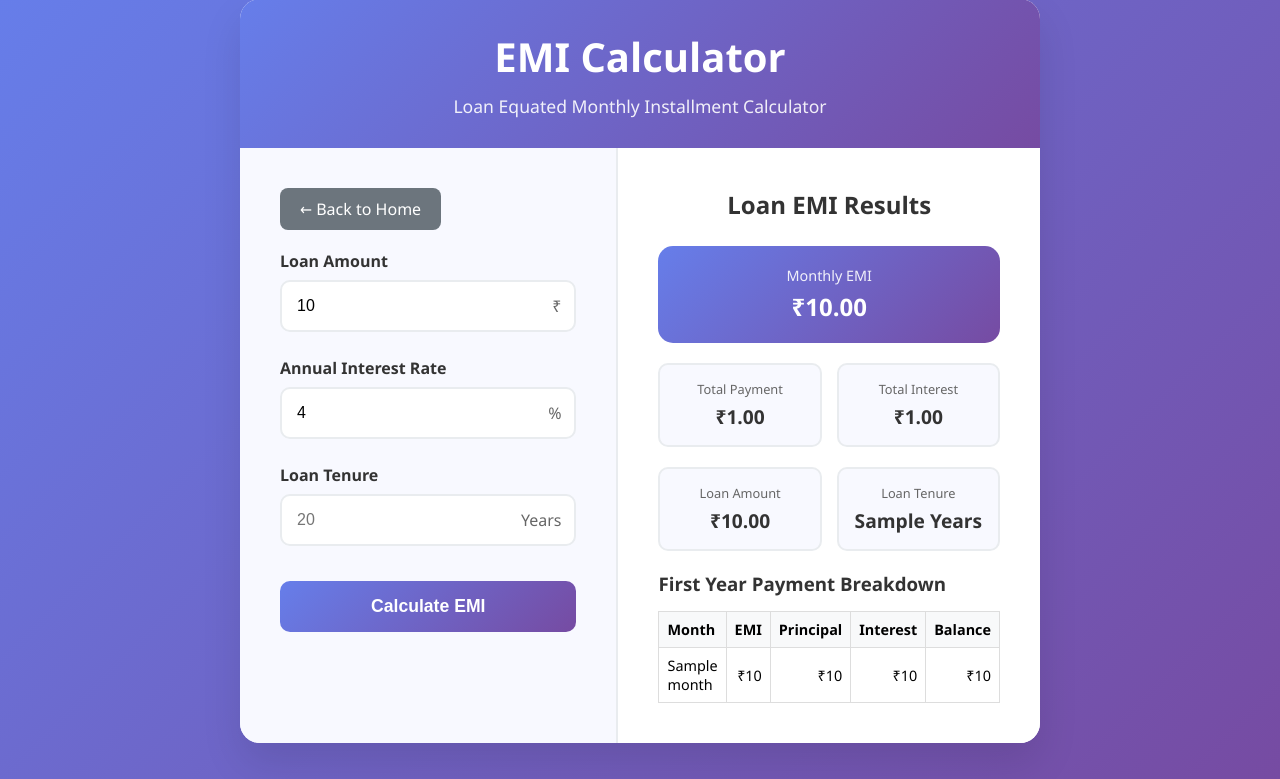
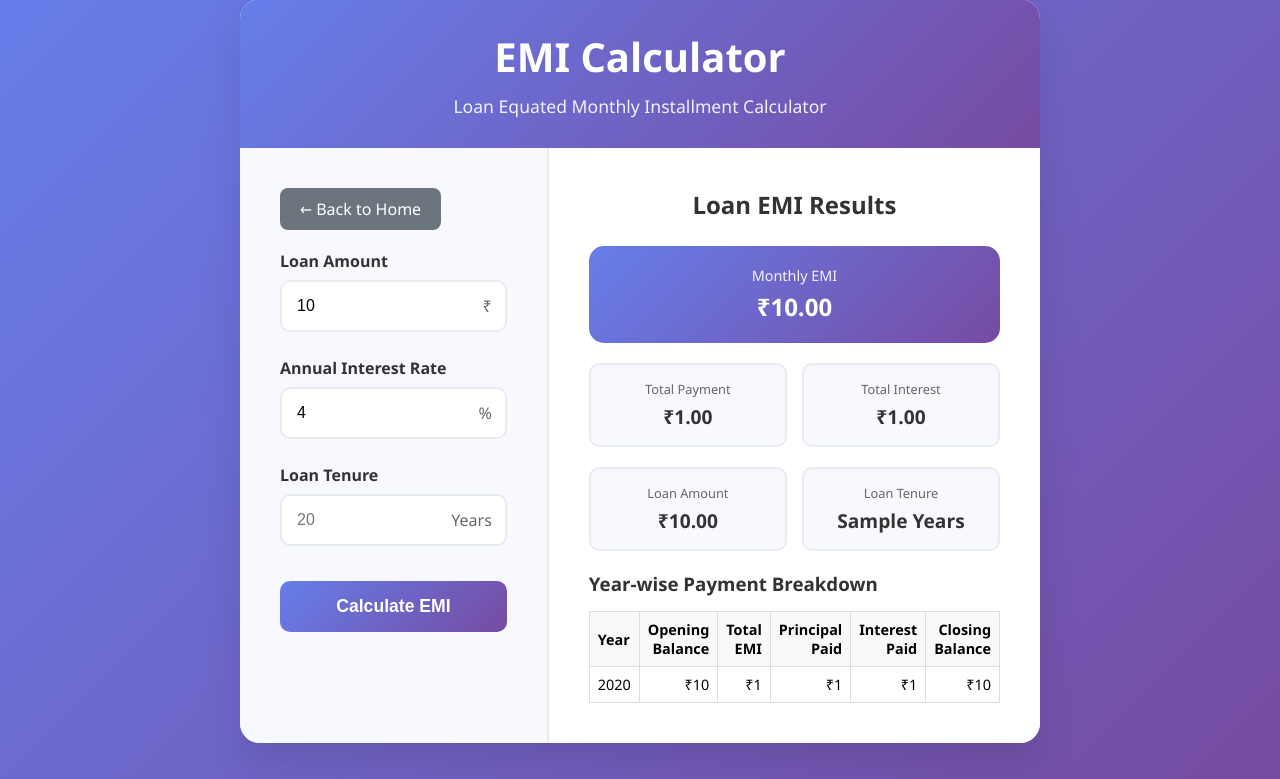
Before and after one commit to Vedantsd/Financial-Calculators, a Flask app: template templates/emi-calc.html in a window 1280 px wide. Shown: the part 21-800 px from the top of the page. Run offline with Flask 3, Linux system fonts and the light colour scheme; the template is opened without the code that fills it: most values are stand-ins (such as "Sample title", 1, 10 or a date in 2020).

Commit message:
Updated SWP and EMI calculators

```diff
--- a/app.py
+++ b/app.py
@@ -118,44 +118,50 @@
 
             remaining_corpus = initial_investment
             total_withdrawals = 0
-            monthly_details = []
+            yearly_details = []
 
-            for month in range(1, total_months + 1):
-                # Calculate interest for the month
-                if monthly_return_rate > 0:
-                    monthly_interest = remaining_corpus * monthly_return_rate
-                    remaining_corpus += monthly_interest
-                else:
-                    monthly_interest = 0
+            for year in range(1, withdrawal_period_years + 1):
+                year_opening_balance = remaining_corpus
+                year_total_withdrawals = 0
+                year_total_interest = 0
 
-                # Withdraw the monthly amount
-                if remaining_corpus >= monthly_withdrawal:
-                    remaining_corpus -= monthly_withdrawal
-                    total_withdrawals += monthly_withdrawal
-                    actual_withdrawal = monthly_withdrawal
-                else:
-                    # If remaining corpus is less than withdrawal amount
-                    actual_withdrawal = remaining_corpus
-                    total_withdrawals += actual_withdrawal
-                    remaining_corpus = 0
+                for month in range(12):
+                    if remaining_corpus <= 0:
+                        break
 
-                monthly_details.append({
-                    'month': month,
-                    'opening_balance': remaining_corpus + actual_withdrawal - (monthly_interest if monthly_return_rate > 0 else 0),
-                    'interest_earned': monthly_interest if monthly_return_rate > 0 else 0,
-                    'withdrawal': actual_withdrawal,
+                    if monthly_return_rate > 0:
+                        monthly_interest = remaining_corpus * monthly_return_rate
+                        remaining_corpus += monthly_interest
+                        year_total_interest += monthly_interest
+                    else:
+                        monthly_interest = 0
+
+                    if remaining_corpus >= monthly_withdrawal:
+                        remaining_corpus -= monthly_withdrawal
+                        total_withdrawals += monthly_withdrawal
+                        year_total_withdrawals += monthly_withdrawal
+                        actual_withdrawal = monthly_withdrawal
+                    else:
+                        actual_withdrawal = remaining_corpus
+                        total_withdrawals += actual_withdrawal
+                        year_total_withdrawals += actual_withdrawal
+                        remaining_corpus = 0
+
+                yearly_details.append({
+                    'year': year,
+                    'opening_balance': year_opening_balance,
+                    'total_withdrawals': year_total_withdrawals,
+                    'total_interest': year_total_interest,
                     'closing_balance': remaining_corpus
                 })
 
-                # If corpus is exhausted, break
                 if remaining_corpus <= 0:
                     break
 
             total_interest_earned = total_withdrawals + remaining_corpus - initial_investment
 
-            # Calculate how long the corpus will last
-            months_lasted = len(monthly_details)
-            years_lasted = months_lasted / 12
+            months_lasted = sum(1 for year_data in yearly_details for _ in range(12) if year_data['closing_balance'] > 0 or year_data['year'] == yearly_details[0]['year'])
+            years_lasted = len(yearly_details)
 
             results = {
                 'initial_investment': initial_investment,
@@ -168,7 +174,7 @@
                 'months_lasted': months_lasted,
                 'years_lasted': round(years_lasted, 2),
                 'corpus_exhausted': remaining_corpus <= 0,
-                'monthly_details': monthly_details[:12]  # Show first 12 months only
+                'yearly_details': yearly_details
             }
 
             return render_template('swp-calc.html', results=results)
@@ -198,25 +204,38 @@
             total_payment = emi * total_months
             total_interest = total_payment - loan_amount
 
-            amortization_schedule = []
+            yearly_schedule = []
             remaining_principal = loan_amount
 
-            for month in range(1, min(13, total_months + 1)):
-                if monthly_interest_rate > 0:
-                    interest_component = remaining_principal * monthly_interest_rate
-                    principal_component = emi - interest_component
-                else:
-                    interest_component = 0
-                    principal_component = emi
+            for year in range(1, loan_tenure_years + 1):
+                year_opening_balance = remaining_principal
+                year_total_emi = 0
+                year_total_principal = 0
+                year_total_interest = 0
 
-                remaining_principal -= principal_component
+                for month in range(12):
+                    if remaining_principal <= 0:
+                        break
 
-                amortization_schedule.append({
-                    'month': month,
-                    'emi': emi,
-                    'principal': principal_component,
-                    'interest': interest_component,
-                    'balance': max(0, remaining_principal)
+                    if monthly_interest_rate > 0:
+                        interest_component = remaining_principal * monthly_interest_rate
+                        principal_component = emi - interest_component
+                    else:
+                        interest_component = 0
+                        principal_component = emi
+
+                    remaining_principal -= principal_component
+                    year_total_emi += emi
+                    year_total_principal += principal_component
+                    year_total_interest += interest_component
+
+                yearly_schedule.append({
+                    'year': year,
+                    'opening_balance': year_opening_balance,
+                    'total_emi': year_total_emi,
+                    'total_principal': year_total_principal,
+                    'total_interest': year_total_interest,
+                    'closing_balance': max(0, remaining_principal)
                 })
 
             results = {
@@ -226,7 +245,7 @@
                 'emi': round(emi, 2),
                 'total_payment': round(total_payment, 2),
                 'total_interest': round(total_interest, 2),
-                'amortization_schedule': amortization_schedule
+                'yearly_schedule': yearly_schedule
             }
 
             return render_template('emi-calc.html', results=results)
--- a/templates/emi-calc.html
+++ b/templates/emi-calc.html
@@ -108,27 +108,29 @@
                         </div>
                     </div>
 
-                    <div class="amortization-schedule" style="margin-top: 20px;">
-                        <h3 style="color: #333; margin-bottom: 15px;">First Year Payment Breakdown</h3>
+                    <div class="yearly-schedule" style="margin-top: 20px;">
+                        <h3 style="color: #333; margin-bottom: 15px;">Year-wise Payment Breakdown</h3>
                         <div style="overflow-x: auto;">
                             <table style="width: 100%; border-collapse: collapse; font-size: 0.9em;">
                                 <thead>
                                     <tr style="background: #f8f9fa;">
-                                        <th style="border: 1px solid #ddd; padding: 8px; text-align: left;">Month</th>
-                                        <th style="border: 1px solid #ddd; padding: 8px; text-align: right;">EMI</th>
-                                        <th style="border: 1px solid #ddd; padding: 8px; text-align: right;">Principal</th>
-                                        <th style="border: 1px solid #ddd; padding: 8px; text-align: right;">Interest</th>
-                                        <th style="border: 1px solid #ddd; padding: 8px; text-align: right;">Balance</th>
+                                        <th style="border: 1px solid #ddd; padding: 8px; text-align: left;">Year</th>
+                                        <th style="border: 1px solid #ddd; padding: 8px; text-align: right;">Opening Balance</th>
+                                        <th style="border: 1px solid #ddd; padding: 8px; text-align: right;">Total EMI</th>
+                                        <th style="border: 1px solid #ddd; padding: 8px; text-align: right;">Principal Paid</th>
+                                        <th style="border: 1px solid #ddd; padding: 8px; text-align: right;">Interest Paid</th>
+                                        <th style="border: 1px solid #ddd; padding: 8px; text-align: right;">Closing Balance</th>
                                     </tr>
                                 </thead>
                                 <tbody>
-                                    {% for payment in results.amortization_schedule %}
+                                    {% for year_payment in results.yearly_schedule %}
                                     <tr>
-                                        <td style="border: 1px solid #ddd; padding: 8px;">{{ payment.month }}</td>
-                                        <td style="border: 1px solid #ddd; padding: 8px; text-align: right;">₹{{ "{:,.0f}".format(payment.emi) }}</td>
-                                        <td style="border: 1px solid #ddd; padding: 8px; text-align: right;">₹{{ "{:,.0f}".format(payment.principal) }}</td>
-                                        <td style="border: 1px solid #ddd; padding: 8px; text-align: right;">₹{{ "{:,.0f}".format(payment.interest) }}</td>
-                                        <td style="border: 1px solid #ddd; padding: 8px; text-align: right;">₹{{ "{:,.0f}".format(payment.balance) }}</td>
+                                        <td style="border: 1px solid #ddd; padding: 8px;">{{ year_payment.year }}</td>
+                                        <td style="border: 1px solid #ddd; padding: 8px; text-align: right;">₹{{ "{:,.0f}".format(year_payment.opening_balance) }}</td>
+                                        <td style="border: 1px solid #ddd; padding: 8px; text-align: right;">₹{{ "{:,.0f}".format(year_payment.total_emi) }}</td>
+                                        <td style="border: 1px solid #ddd; padding: 8px; text-align: right;">₹{{ "{:,.0f}".format(year_payment.total_principal) }}</td>
+                                        <td style="border: 1px solid #ddd; padding: 8px; text-align: right;">₹{{ "{:,.0f}".format(year_payment.total_interest) }}</td>
+                                        <td style="border: 1px solid #ddd; padding: 8px; text-align: right;">₹{{ "{:,.0f}".format(year_payment.closing_balance) }}</td>
                                     </tr>
                                     {% endfor %}
                                 </tbody>
```
Also changed, not shown: templates/swp-calc.html (+11 -11 lines).
